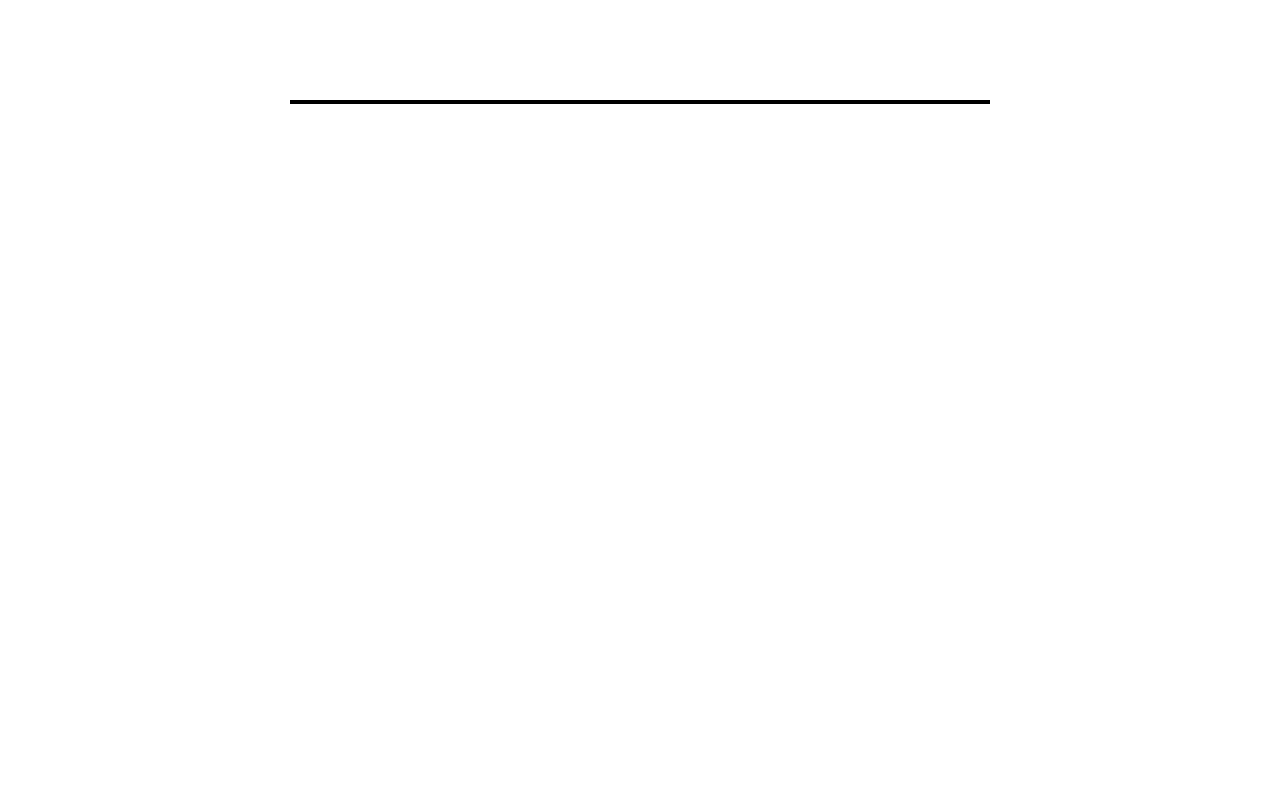
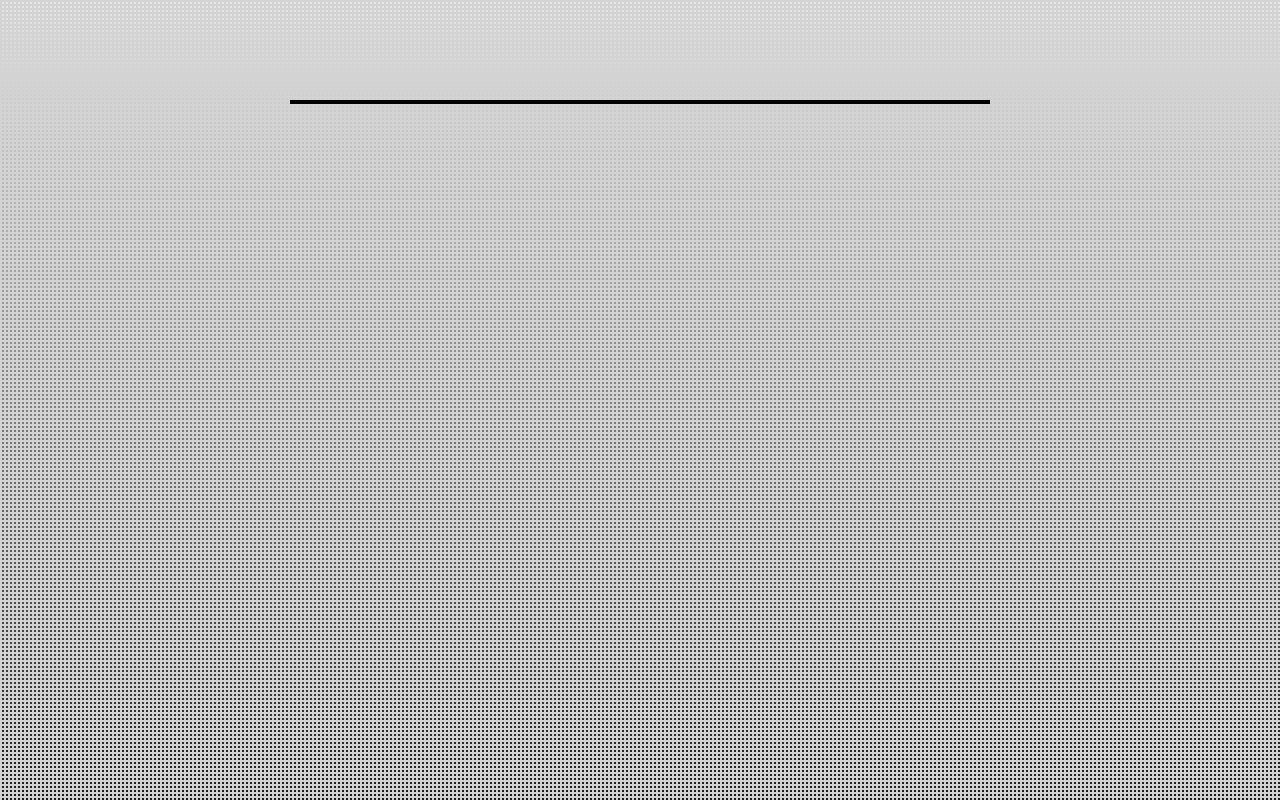
Before and after one commit to minhtuan130604/zakrivayuschiy-teg-ad, a plain HTML site: page index.html in a window 1280 px wide. Drawn offline with Linux system fonts and the light colour scheme.

Commit message:
Update variables.css

```diff
--- a/styles/variables.css
+++ b/styles/variables.css
@@ -1 +1,18 @@
-/* В этом файле будут храниться все значения переменных в исходном состоянии, а так же их изменения в зависимости от ширины устройства */
+:root {
+  --font-main: "Inter-Variable";
+  --font-accent: "PressStart2P";
+  --font-weight-main: 400;
+  --font-weight-title: 700;
+  --color-bg: rgba(255, 255, 255, 1);
+  --color-main: rgba(0, 0, 0, 1);
+  --color-heart-cntr: rgba(0, 0, 0, 1);
+  --color-heart-mb: #ff0000;
+  --color-blend: rgba(255, 255, 255, 1);
+  --img-bg: repeating-linear-gradient(
+      to right,
+      #d3d3d3 0 2px,
+      transparent 2px 4px
+    ),
+    repeating-linear-gradient(to bottom, #d3d3d3 0 2px, transparent 2px 4px),
+    linear-gradient(to bottom, #e7e7e7 0.01%, #1a1a1a);
+}
```
